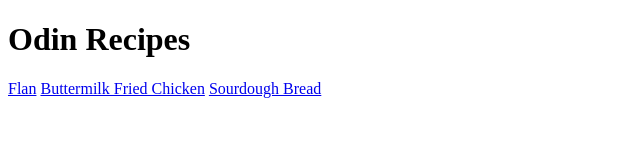
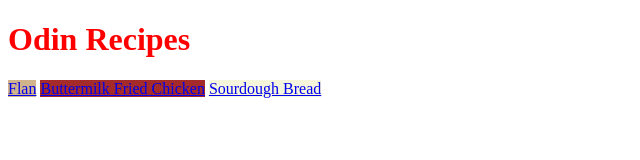
Before and after one commit to Virgil-BLUE/odin-recipes, a plain HTML site: page index.html in a window 1280 px wide. Shown: the whole page, without its empty margins (0-640 px from the left). Drawn offline with Linux system fonts and the light colour scheme.

Commit message:
Added stylesheet and linked to index, added ID's

```diff
--- a/index.html
+++ b/index.html
@@ -3,12 +3,14 @@
 <html lang = "en">
     <head>
         <meta charset = "UTF-8">
-
+        <link rel = "stylesheet" href = "style.css">
     </head>
         <body>
-            <h1>Odin Recipes</h1>
-            <a href = "recipes/Flan.html">Flan</a>
-            <a href = "recipes/Fried_Chicken.html">Buttermilk Fried Chicken</a>
-            <a href = "recipes/Sour_Dough_Bread.html">Sourdough Bread</a>
+            <div recipes>
+                <h1>Odin Recipes</h1>
+                <a id="Flan" href = "recipes/Flan.html">Flan</a>
+                <a id="Chicken" href = "recipes/Fried_Chicken.html">Buttermilk Fried Chicken</a>
+                <a id="Bread" href = "recipes/Sour_Dough_Bread.html">Sourdough Bread</a>
+            </div>
         </body>
 </html>
--- /dev/null
+++ b/style.css
@@ -0,0 +1,15 @@
+h1 {
+    color: red;
+}
+
+#Flan {
+    background-color: tan
+}
+
+#Chicken {
+    background-color: brown;
+}
+
+#Bread{
+    background-color: beige;
+}
```
